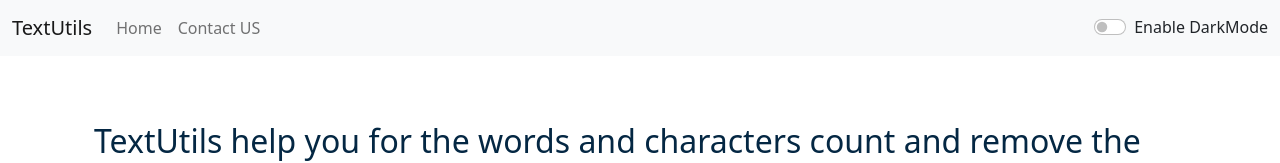
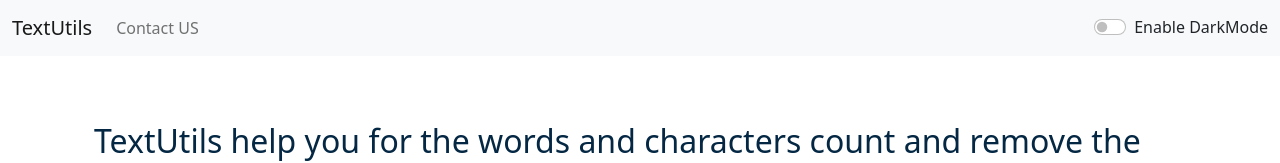
Before and after one commit to Jaydeep8989/Text-Utility, a React (Create React App) app: page / in a window 1280 px wide. Shown: the top 163 px of the page. Built offline with nearby package versions, Linux system fonts and the light colour scheme.

Commit message:
Home remove

```diff
--- a/src/components/Navbar.js
+++ b/src/components/Navbar.js
@@ -6,15 +6,12 @@
     return (
         <nav className={`navbar navbar-expand-lg navbar-${props.mode} bg-${props.mode}`}>
             <div className="container-fluid">
-                <Link className="navbar-brand" to="#">{props.title}</Link>
+                <Link className="navbar-brand" to="/">{props.title}</Link>
                 <button className="navbar-toggler" type="button" data-bs-toggle="collapse" data-bs-target="#navbarSupportedContent" aria-controls="navbarSupportedContent" aria-expanded="false" aria-label="Toggle navigation">
                     <span className="navbar-toggler-icon"></span>
                 </button>
                 <div className="collapse navbar-collapse" id="navbarSupportedContent">
                     <ul className="navbar-nav me-auto mb-2 mb-lg-0">
-                        <li className="nav-item">
-                            <Link className="nav-link" aria-current="page" to="/">Home</Link>
-                        </li>
                         <li className="nav-item">
                             <Link className="nav-link" to="/contacts">{props.aboutText}</Link>
                         </li>
```
